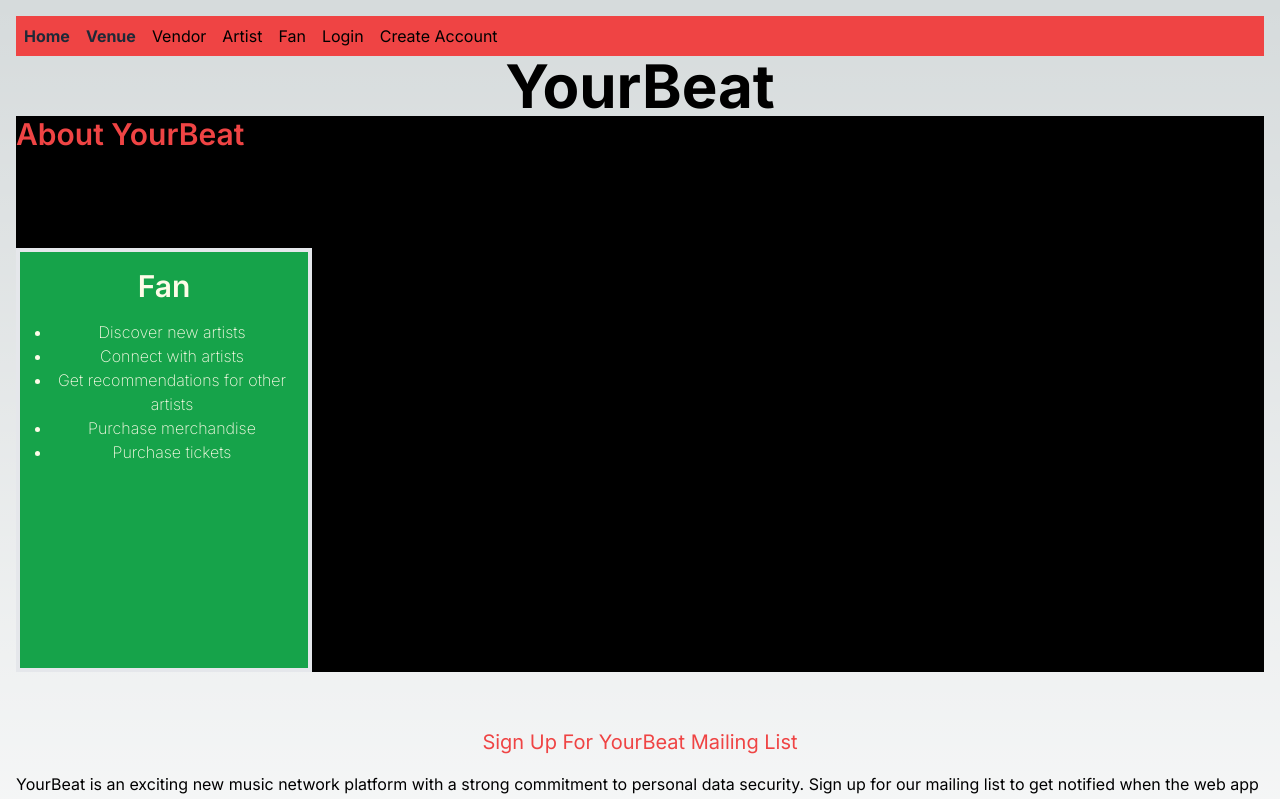
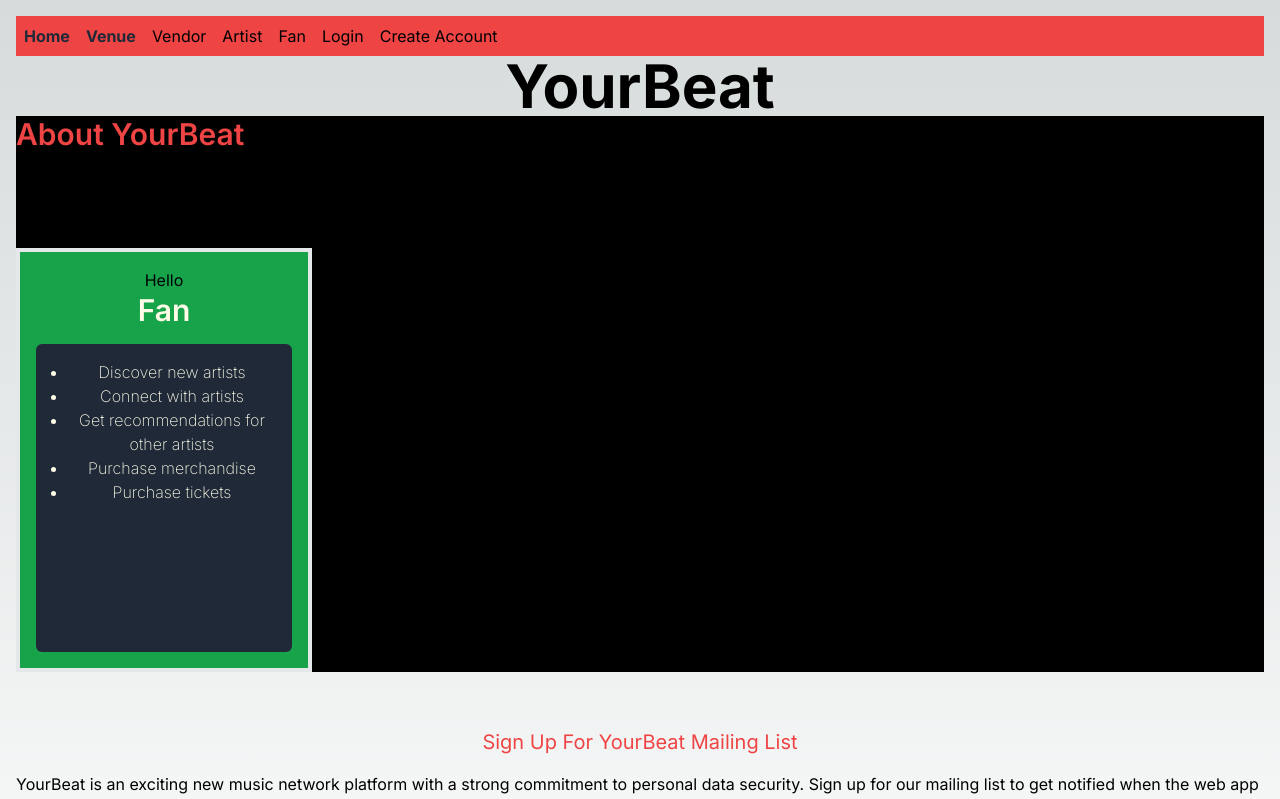
Before and after one commit to segvndo/YourBeat-TS, a Next.js app: page / in a window 1280 px wide. Shown: the top 799 px of the page. Built offline with nearby package versions, Linux system fonts and the light colour scheme.

Commit message:
Change list bg colour

```diff
--- a/app/components/homecard.tsx
+++ b/app/components/homecard.tsx
@@ -6,7 +6,6 @@ type CardProps = {
   title: string;
   description: string[];
   buttonText: string;
-  buttonLink: string;
   mainBackgroundColour: string;
   borderColour: string;
 };
@@ -15,8 +14,9 @@ const Card: FC<CardProps> = ({ title, description, buttonText, buttonLink, mainB
   return (
     <div className="box-content h-115 w-64 pt-6">
       <div className={`box-content h-96 w-64 p-4 border-4 flex flex-col items-center font-sans ${mainBackgroundColour}`}>
+        <div>Hello</div>
         <div className="text-yellow-50 font-sans mb-4 font-semibold text-3xl">{title}</div>
-        <div className="flex-grow">
+        <div className="flex-grow bg-gray-800 rounded-md p-4">
           <ul className="text-yellow-50 pl-4 list-disc text-center font-extralight">
             {description.map((item, index) => (
               <li key={index}>{item}</li>
--- a/app/page.tsx
+++ b/app/page.tsx
@@ -31,7 +31,7 @@ export default function Home() {
             ]}
             buttonText="Learn more"
             mainBackgroundColour="bg-green-600"
-            borderColour="border-green-700"
+            // borderColour="border-green-700"
             titleColour="bg-green-700">
           </Card>
 
```
